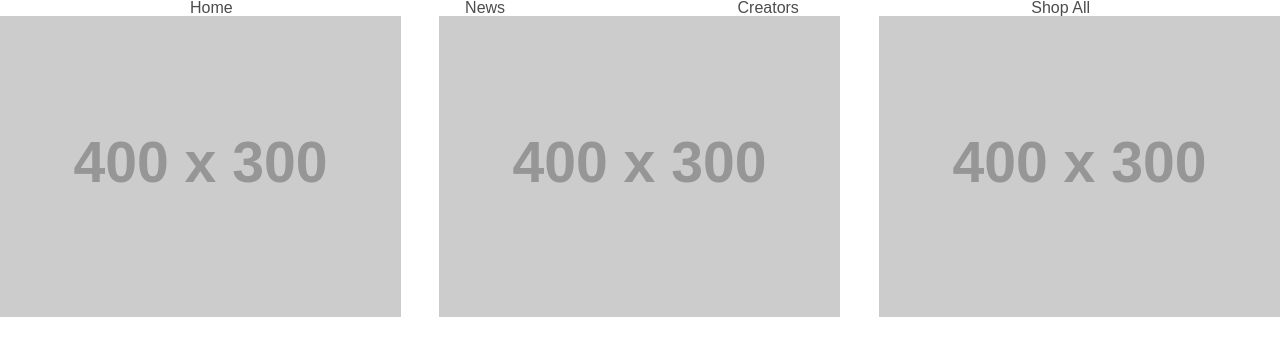
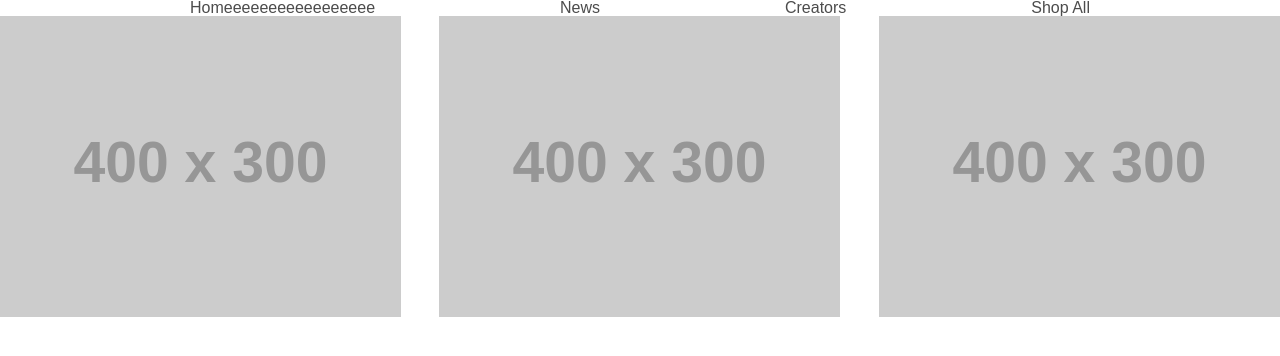
Before and after one commit to handyou01/dezasta, a plain HTML site: page 20240612/index.html in a window 1280 px wide. Drawn offline with Linux system fonts and the light colour scheme; placeholder pictures from the web are drawn by us.

Commit message:
2回目のGit

```diff
--- a/20240612/index.html
+++ b/20240612/index.html
@@ -12,7 +12,7 @@
 
 <body>
     <ul>
-        <li><a hreF="">Home</a></li>
+        <li><a hreF="">Homeeeeeeeeeeeeeeeee</a></li>
         <li><a hreF="">News</a></li>
         <li><a hreF="">Creators</a></li>
         <li><a hreF="">Shop All</a></li>
```
